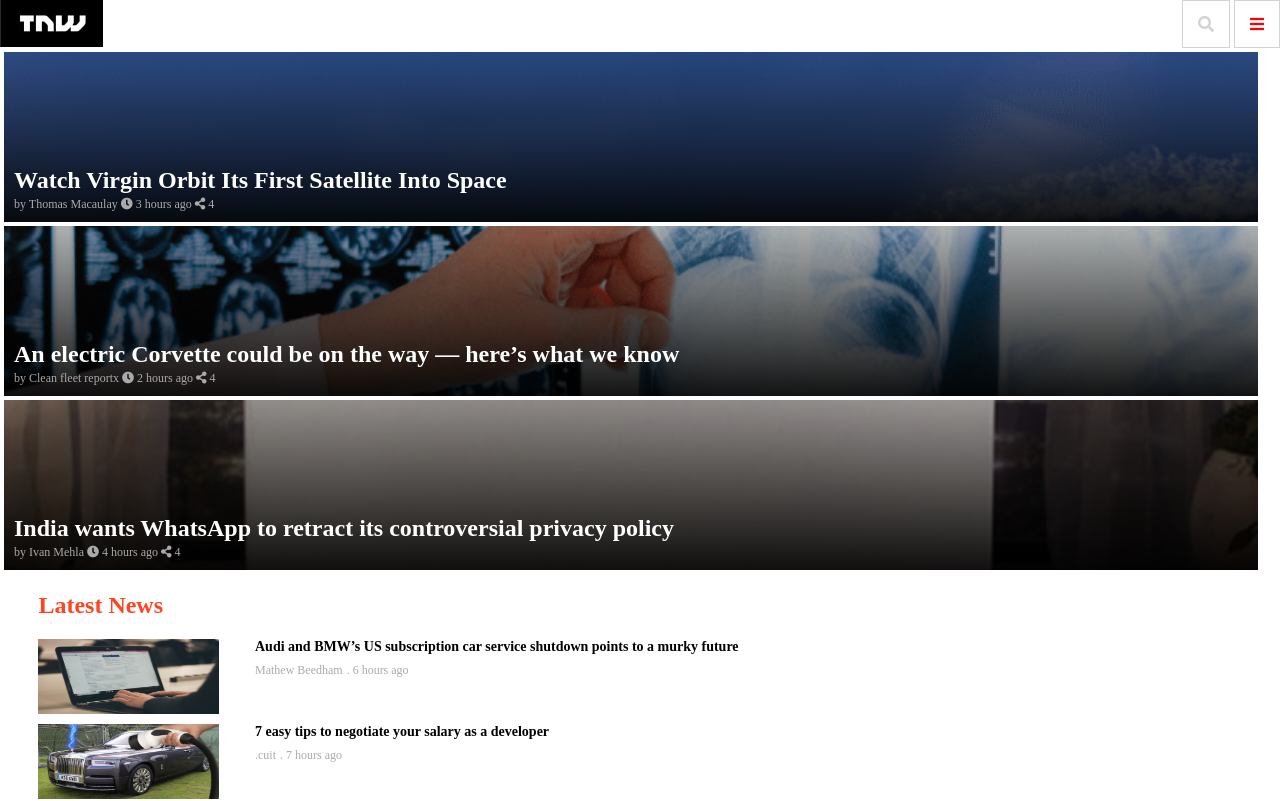
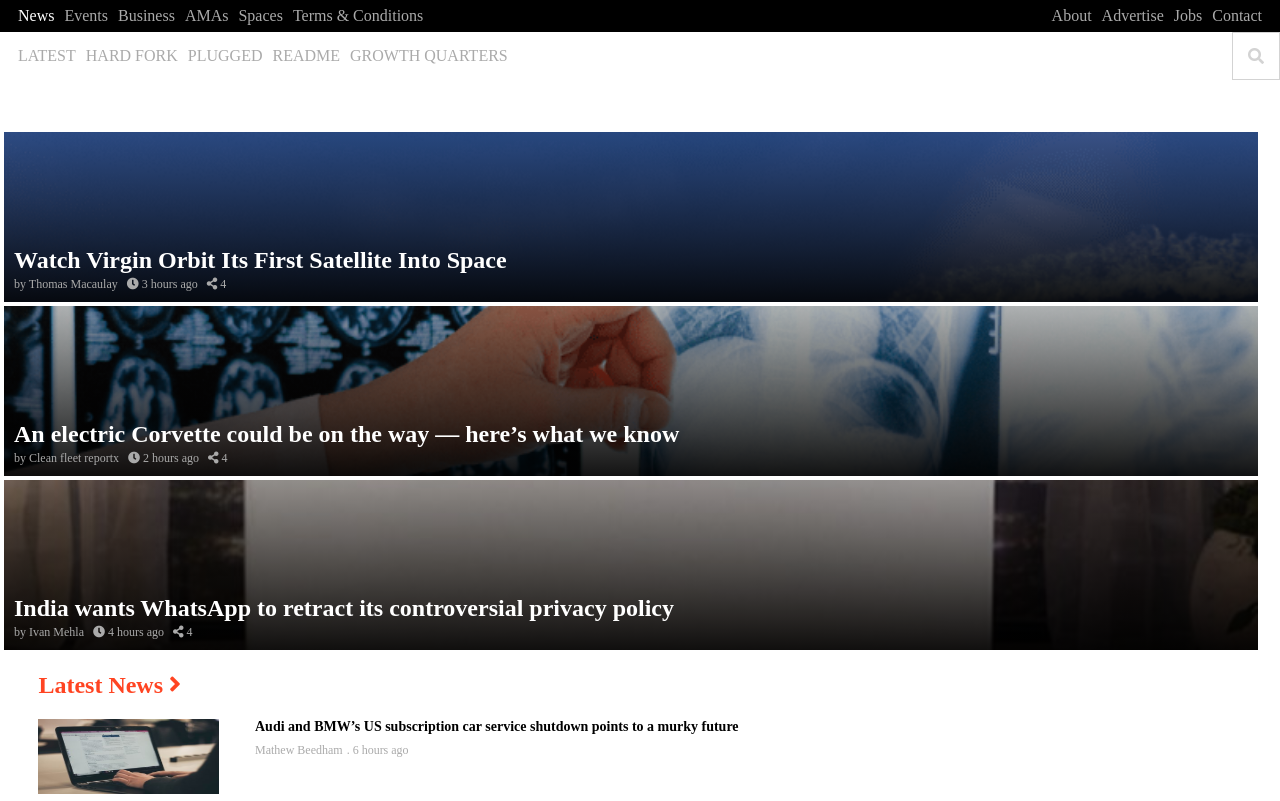
Before and after one commit to Moreneecoder/keji-miguel-responsive-web-design, a plain HTML site: page index.html in a window 1280 px wide. Shown: the top 801 px of the page. Drawn offline with Linux system fonts and the light colour scheme.

Commit message:
add styling for nav on  medium and desktop screen

```diff
--- a/assets/css/style.css
+++ b/assets/css/style.css
@@ -4,7 +4,7 @@
   box-sizing: border-box;
 }
 
-nav {
+.mobile-nav {
   width: 100%;
   top: 0;
   display: flex;
@@ -13,6 +13,10 @@
   height: 50px;
   z-index: 10;
   background-color: white;
+}
+
+.medium-and-desktop-nav {
+  display: none;
 }
 
 main {
@@ -421,3 +425,80 @@
 .lower-footer span img {
   height: 9px;
 }
+
+@media only screen and (min-width: 768px) {
+  .mobile-nav {
+    display: none;
+  }
+
+  .medium-and-desktop-nav {
+    display: flex;
+    height: 80px;
+  }
+
+  .medium-nav-logo {
+    background: black;
+    height: 100%;
+    width: 13%;
+    display: flex;
+    align-items: center;
+    justify-content: center;
+  }
+
+  .medium-and-desktop-nav img {
+    width: 66px;
+    height: 20px;
+  }
+
+  .desktop-menu-wrapper {
+    width: 87%;
+  }
+
+  .top-black-menu {
+    width: 100%;
+    height: 40%;
+    background: black;
+    display: flex;
+    justify-content: space-around;
+    align-items: center;
+  }
+
+  .top-black-menu a,
+  .bottom-white-menu a {
+    text-decoration: none;
+    color: #aaa;
+    margin: 0 3px;
+  }
+
+  .left-black-links a:first-child {
+    color: white;
+  }
+
+  .bottom-white-menu {
+    width: 100%;
+    height: 60%;
+    background: white;
+    display: flex;
+    justify-content: space-between;
+    align-items: center;
+  }
+
+  .white-nav-links {
+    margin: 15px;
+  }
+}
+
+@media only screen and (min-width: 1024px) {
+  .medium-nav-logo {
+    display: none;
+  }
+
+  .desktop-menu-wrapper {
+    width: 100%;
+  }
+
+  .top-black-menu {
+    justify-content: space-between;
+    padding: 0 15px;
+  }
+}
--- a/index.html
+++ b/index.html
@@ -12,12 +12,59 @@
 
 <body>
   <nav>
-    <section class="logo">
-      <img src="assets/images/logo.png" alt="The Next Web logo" width="60%" height="auto">
+    <section class="mobile-nav">
+      <section class="logo">
+        <img src="assets/images/logo.png" alt="The Next Web logo" width="60%" height="auto">
+      </section>
+
+      <section class="search-and-menu">
+        <i class="search fas fa-search"></i>
+        <i class="menu fas fa-bars"></i>
+      </section>
     </section>
-    <section class="search-and-menu">
-      <i class="search fas fa-search"></i>
-      <i class="menu fas fa-bars"></i>
+
+    <section class="medium-and-desktop-nav">
+      <section class="medium-nav-logo">
+        <a href="#">
+          <img alt="The Next Web" src="https://cdn0.tnwcdn.com/wp-content/themes/cyberdelia/assets/img/tnw.svg">
+        </a>
+      </section>
+
+      <section class="desktop-menu-wrapper">
+        <section class="top-black-menu">
+          <section class="left-black-links">
+            <a href="">News</a>
+            <a href="">Events</a>
+            <a href="">Business</a>
+            <a href="">AMAs</a>
+            <a href="">Spaces</a>
+            <a href="">Terms & Conditions</a>
+          </section>
+
+          <section class="right-black-links">
+            <a href="">About</a>
+            <a href="">Advertise</a>
+            <a href="">Jobs</a>
+            <a href="">Contact</a>
+          </section>
+        </section>
+
+        <section class="bottom-white-menu">
+          <section class="white-nav-links">
+            <a href="">LATEST</a>
+            <a href="">HARD FORK</a>
+            <a href="">PLUGGED</a>
+            <a href="">README</a>
+            <a href="">GROWTH QUARTERS</a>
+          </section>
+
+          <section class="search-and-menu">
+            <i class="search fas fa-search"></i>
+          </section>
+        </section>
+
+        </section>
+      </section>
     </section>
   </nav>
 
@@ -28,7 +75,7 @@
         <section class="headline-item-text">
           <h1>Watch Virgin Orbit Its First Satellite Into Space</h1>
           <span>
-            <small class="art-author-link">by <a href="">Thomas Macaulay</a> <i class="fas fa-clock"></i> 3 hours ago <i class="fas fa-share-alt"></i> 4</small>
+            <small class="art-author-link">by <a href="">Thomas Macaulay</a> &nbsp; <i class="fas fa-clock"></i> 3 hours ago &nbsp; <i class="fas fa-share-alt"></i> 4</small>
           </span>
         </section>
       </section>
@@ -37,7 +84,7 @@
         <section class="headline-item-text">
           <h1>An electric Corvette could be on the way — here’s what we know</h1>
           <span>
-            <small class="art-author-link">by <a href="">Clean fleet reportx</a> <i class="fas fa-clock"></i> 2 hours ago <i class="fas fa-share-alt"></i> 4</small>
+            <small class="art-author-link">by <a href="">Clean fleet reportx</a> &nbsp; <i class="fas fa-clock"></i> 2 hours ago &nbsp; <i class="fas fa-share-alt"></i> 4</small>
           </span>
         </section>
       </section>
@@ -46,17 +93,15 @@
         <section class="headline-item-text">
           <h1>India wants WhatsApp to retract its controversial privacy policy</h1>
           <span>
-            <small class="art-author-link">by <a href="">Ivan Mehla</a> <i class="fas fa-clock"></i> 4 hours ago <i class="fas fa-share-alt"></i> 4</small>
+            <small class="art-author-link">by <a href="">Ivan Mehla</a> &nbsp; <i class="fas fa-clock"></i> 4 hours ago &nbsp; <i class="fas fa-share-alt"></i> 4</small>
           </span>
         </section>
       </section>
 
-
-
     </section>
 
     <section class="latest-news">
-      <h2>Latest News </h2>
+      <h2>Latest News <i class="fas fa-angle-right"></i></h2>
 
       <section class="latest-news-item">
         <img src="assets/images/latest-news-1.jpg" alt="News item image">
@@ -158,7 +203,7 @@
 
     <section class="funding">
       <section class="fund-text">
-        <h2>Latest Funding On Index.co</h2>
+        <h2>Latest Funding On Index.co <i class="fas fa-angle-right"></i></h2>
 
         <section class="fund-nav-links">
           <a href="#">See More</a>
@@ -265,7 +310,7 @@
     <section class="topics">
 
       <section class="topics-item">
-        <h2>Hard Fork</h2>
+        <h2>Hard Fork <i class="fas fa-angle-right"></i></h2>
 
         <section class="topics-item-img topic-1">
           <section class="top-item-text">
@@ -297,7 +342,7 @@
 
 
       <section class="topics-item">
-        <h2>Apps</h2>
+        <h2>Apps <i class="fas fa-angle-right"></i></h2>
 
         <section class="topics-item-img topic-2">
           <section class="top-item-text">
@@ -329,7 +374,7 @@
 
 
       <section class="topics-item">
-        <h2>Gear</h2>
+        <h2>Gear <i class="fas fa-angle-right"></i></h2>
 
         <section class="topics-item-img topic-3">
           <section class="top-item-text">
@@ -361,7 +406,7 @@
 
 
       <section class="topics-item">
-        <h2>Tech</h2>
+        <h2>Tech <i class="fas fa-angle-right"></i></h2>
 
         <section class="topics-item-img topic-4">
           <section class="top-item-text">
@@ -393,7 +438,7 @@
 
 
       <section class="topics-item">
-        <h2>Creative</h2>
+        <h2>Creative <i class="fas fa-angle-right"></i></h2>
 
         <section class="topics-item-img topic-5">
           <section class="top-item-text">
@@ -425,7 +470,7 @@
 
 
       <section class="topics-item">
-        <h2>Podium</h2>
+        <h2>Podium <i class="fas fa-angle-right"></i></h2>
 
         <section class="topics-item-img topic-6">
           <section class="top-item-text">
@@ -457,7 +502,7 @@
 
 
       <section class="topics-item">
-        <h2>Insights</h2>
+        <h2>Insights <i class="fas fa-angle-right"></i></h2>
 
         <section class="topics-item-img topic-7">
           <section class="top-item-text">
@@ -489,7 +534,7 @@
 
 
       <section class="topics-item">
-        <h2>Launch</h2>
+        <h2>Launch <i class="fas fa-angle-right"></i></h2>
 
         <section class="topics-item-img topic-8">
           <section class="top-item-text">
@@ -521,7 +566,7 @@
 
 
       <section class="topics-item">
-        <h2>Distract</h2>
+        <h2>Distract <i class="fas fa-angle-right"></i></h2>
 
         <section class="topics-item-img topic-9">
           <section class="top-item-text">
@@ -555,7 +600,7 @@
 
     <section class="latest-deals">
       <section class="deals-headers">
-        <h2>Latest deals</h2>
+        <h2>Latest deals <i class="fas fa-angle-right"></i></h2>
         <p>See all Deals</p>
       </section>
 
@@ -650,7 +695,7 @@
     </section>
 
     <section class="lower-footer">
-      <span class="lower-footer-item"><a href="/"><img alt="The Next Web" class="footer-legal-logoTNW" src="https://cdn0.tnwcdn.com/wp-content/themes/cyberdelia/assets/img/tnw.svg"></a>2006–2021 The Next Web B.V.</span>
+      <span class="lower-footer-item"><a href="/"><img alt="The Next Web" class="footer-legal-logoTNW" src="https://cdn0.tnwcdn.com/wp-content/themes/cyberdelia/assets/img/tnw.svg"></a> &copy; 2006–2021 The Next Web B.V.</span>
       <span class="lower-footer-item">Made with &lt;3 in Amsterdam.</span>
       <span class="lower-footer-item">Powered by<a href="https://www.stackpath.com?utm_campaign=Partner%20Display&amp;utm_source=Partner%20Display&amp;utm_medium=thenextweb" target="_blank" rel="noopener"><img alt="StackPath" class="footer-legal-logoStackPath" src="https://cdn0.tnwcdn.com/wp-content/themes/cyberdelia/assets/img/stackpath.svg"></a></span>
     </section>
```
